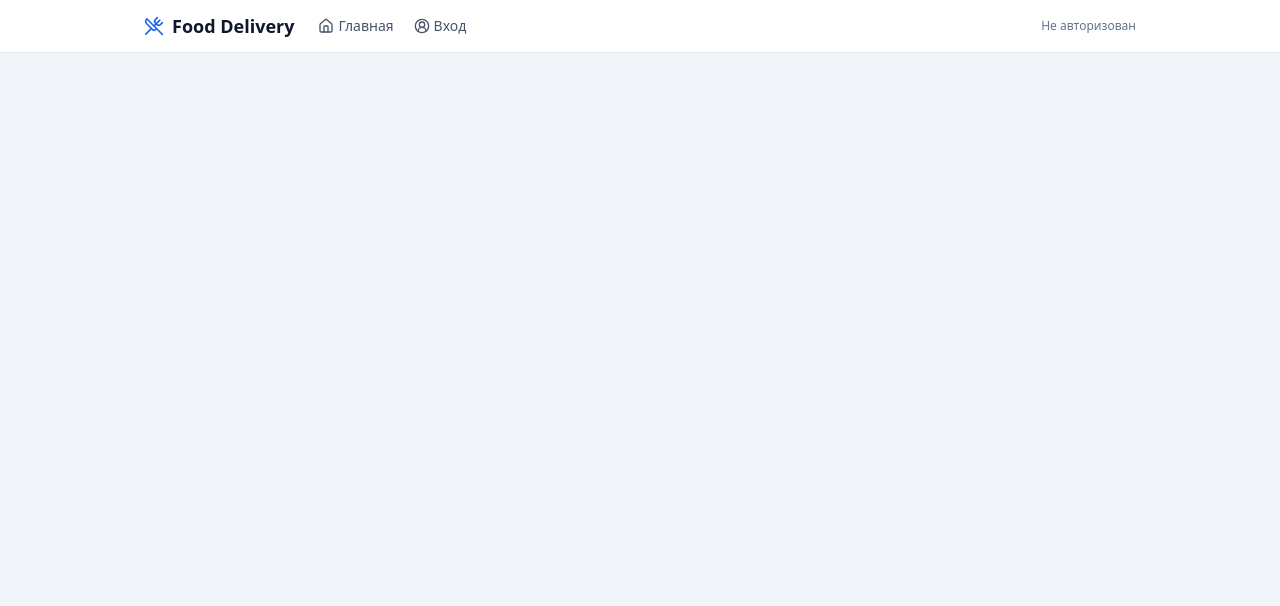
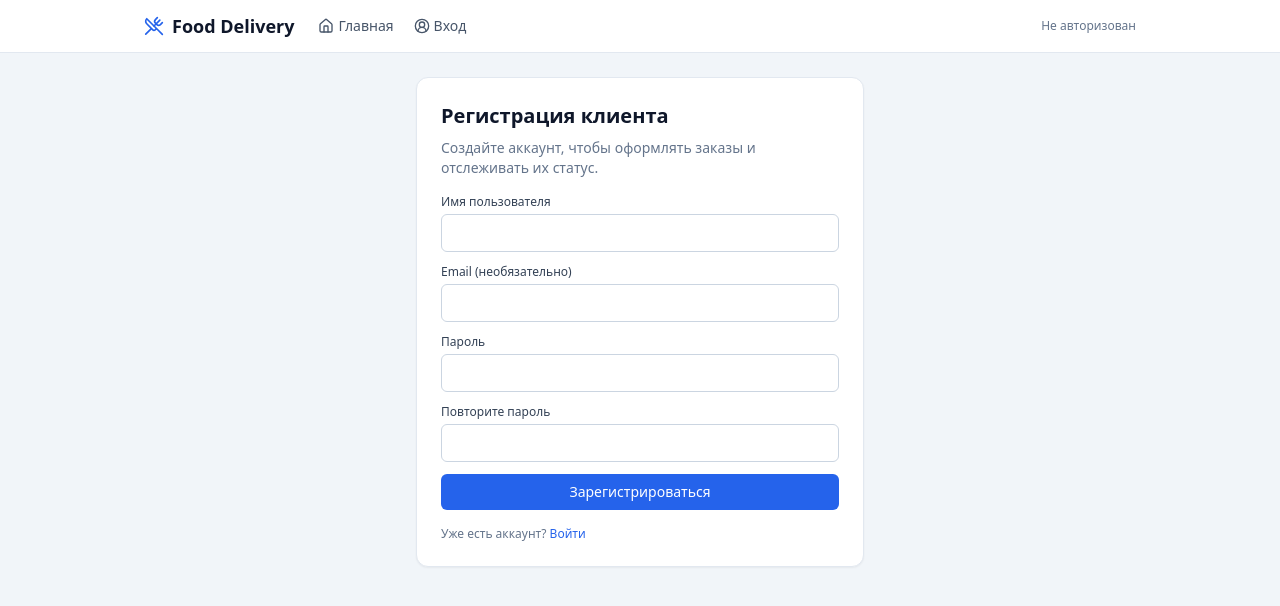
Before and after one commit to Zhaglo/food-delivery-system, a React app in the folder frontend/: page /register in a window 1280 px wide. Shown: the top 606 px of the page. Built offline with nearby package versions, Linux system fonts and the light colour scheme; no server answers; the HTML template or start-up script is replaced by a standard one.

Commit message:
Add registration

```diff
--- a/frontend/src/App.tsx
+++ b/frontend/src/App.tsx
@@ -2,6 +2,7 @@
 import { Routes, Route, Link, useLocation } from "react-router-dom";
 import HomePage from "./pages/HomePage";
 import LoginPage from "./pages/LoginPage";
+import RegisterPage from "./pages/RegisterPage";
 import RestaurantsPage from "./pages/RestaurantsPage";
 import RestaurantMenuPage from "./pages/RestaurantMenuPage";
 import OrdersPage from "./pages/OrdersPage";
@@ -168,6 +169,8 @@ function App() {
           {/* Логин */}
           <Route path="/login" element={<LoginPage />} />
 
+          <Route path="/register" element={<RegisterPage />} />
+
           {/* Список ресторанов — только клиент */}
           <Route
             path="/restaurants"
--- a/frontend/src/pages/LoginPage.tsx
+++ b/frontend/src/pages/LoginPage.tsx
@@ -59,6 +59,15 @@ export default function LoginPage() {
           >
             Войти
           </button>
+          <p className="text-xs text-slate-500 mt-4">
+              Нет аккаунта?{" "}
+              <a
+                href="/register"
+                className="text-blue-600 hover:text-blue-700 font-medium"
+              >
+                Зарегистрироваться
+              </a>
+            </p>
         </form>
       </div>
     </div>
--- /dev/null
+++ b/frontend/src/pages/RegisterPage.tsx
@@ -0,0 +1,134 @@
+// src/pages/RegisterPage.tsx
+import { FormEvent, useState } from "react";
+import { useNavigate } from "react-router-dom";
+import { api } from "../api/client";
+
+export default function RegisterPage() {
+  const navigate = useNavigate();
+
+  const [username, setUsername] = useState("");
+  const [email, setEmail] = useState("");
+  const [password, setPassword] = useState("");
+  const [password2, setPassword2] = useState("");
+  const [error, setError] = useState<string | null>(null);
+  const [loading, setLoading] = useState(false);
+
+  async function handleSubmit(e: FormEvent) {
+    e.preventDefault();
+    setError(null);
+
+    if (password !== password2) {
+      setError("Пароли не совпадают");
+      return;
+    }
+
+    try {
+      setLoading(true);
+      await api.post("/auth/register/", {
+        username,
+        email,
+        password,
+        password2,
+      });
+
+      // Регистрация прошла успешно -> отправляем на логин
+      navigate("/login");
+    } catch (err: any) {
+      const detail =
+        err?.data?.detail ||
+        (Array.isArray(err?.data?.errors) ? err.data.errors.join("; ") : null) ||
+        "Ошибка регистрации";
+      setError(detail);
+    } finally {
+      setLoading(false);
+    }
+  }
+
+  return (
+    <div className="max-w-md mx-auto bg-white rounded-xl shadow-sm border border-slate-200 p-6">
+      <h1 className="text-xl font-semibold text-slate-900 mb-2">
+        Регистрация клиента
+      </h1>
+      <p className="text-sm text-slate-500 mb-4">
+        Создайте аккаунт, чтобы оформлять заказы и отслеживать их статус.
+      </p>
+
+      {error && (
+        <div className="text-sm text-red-600 bg-red-50 border border-red-100 px-3 py-2 rounded-md mb-3">
+          {error}
+        </div>
+      )}
+
+      <form className="space-y-3" onSubmit={handleSubmit}>
+        <div className="space-y-1">
+          <label className="block text-xs font-medium text-slate-700">
+            Имя пользователя
+          </label>
+          <input
+            className="w-full px-3 py-2 border border-slate-300 rounded-md text-sm focus:outline-none focus:ring-2 focus:ring-blue-500"
+            value={username}
+            onChange={(e) => setUsername(e.target.value)}
+            autoComplete="username"
+          />
+        </div>
+
+        <div className="space-y-1">
+          <label className="block text-xs font-medium text-slate-700">
+            Email (необязательно)
+          </label>
+          <input
+            className="w-full px-3 py-2 border border-slate-300 rounded-md text-sm focus:outline-none focus:ring-2 focus:ring-blue-500"
+            value={email}
+            onChange={(e) => setEmail(e.target.value)}
+            type="email"
+            autoComplete="email"
+          />
+        </div>
+
+        <div className="space-y-1">
+          <label className="block text-xs font-medium text-slate-700">
+            Пароль
+          </label>
+          <input
+            className="w-full px-3 py-2 border border-slate-300 rounded-md text-sm focus:outline-none focus:ring-2 focus:ring-blue-500"
+            value={password}
+            onChange={(e) => setPassword(e.target.value)}
+            type="password"
+            autoComplete="new-password"
+          />
+        </div>
+
+        <div className="space-y-1">
+          <label className="block text-xs font-medium text-slate-700">
+            Повторите пароль
+          </label>
+          <input
+            className="w-full px-3 py-2 border border-slate-300 rounded-md text-sm focus:outline-none focus:ring-2 focus:ring-blue-500"
+            value={password2}
+            onChange={(e) => setPassword2(e.target.value)}
+            type="password"
+            autoComplete="new-password"
+          />
+        </div>
+
+        <button
+          type="submit"
+          disabled={loading}
+          className="w-full inline-flex justify-center items-center px-4 py-2 rounded-md bg-blue-600 text-white text-sm font-medium hover:bg-blue-700 transition-colors disabled:opacity-70"
+        >
+          {loading ? "Регистрация..." : "Зарегистрироваться"}
+        </button>
+      </form>
+
+      <p className="text-xs text-slate-500 mt-4">
+        Уже есть аккаунт?{" "}
+        <a
+          href="/login"
+          className="text-blue-600 hover:text-blue-700 font-medium"
+        >
+          Войти
+        </a>
+      </p>
+    </div>
+  );
+}
```
